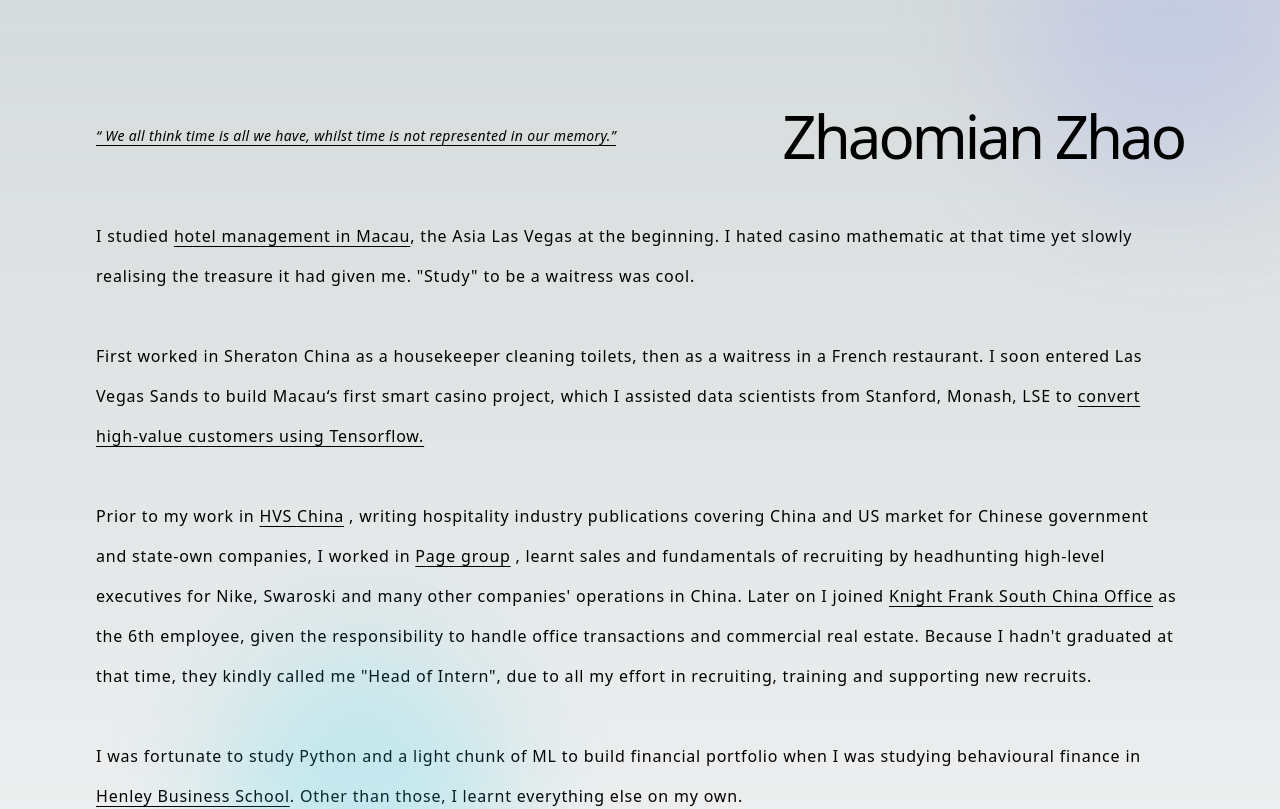
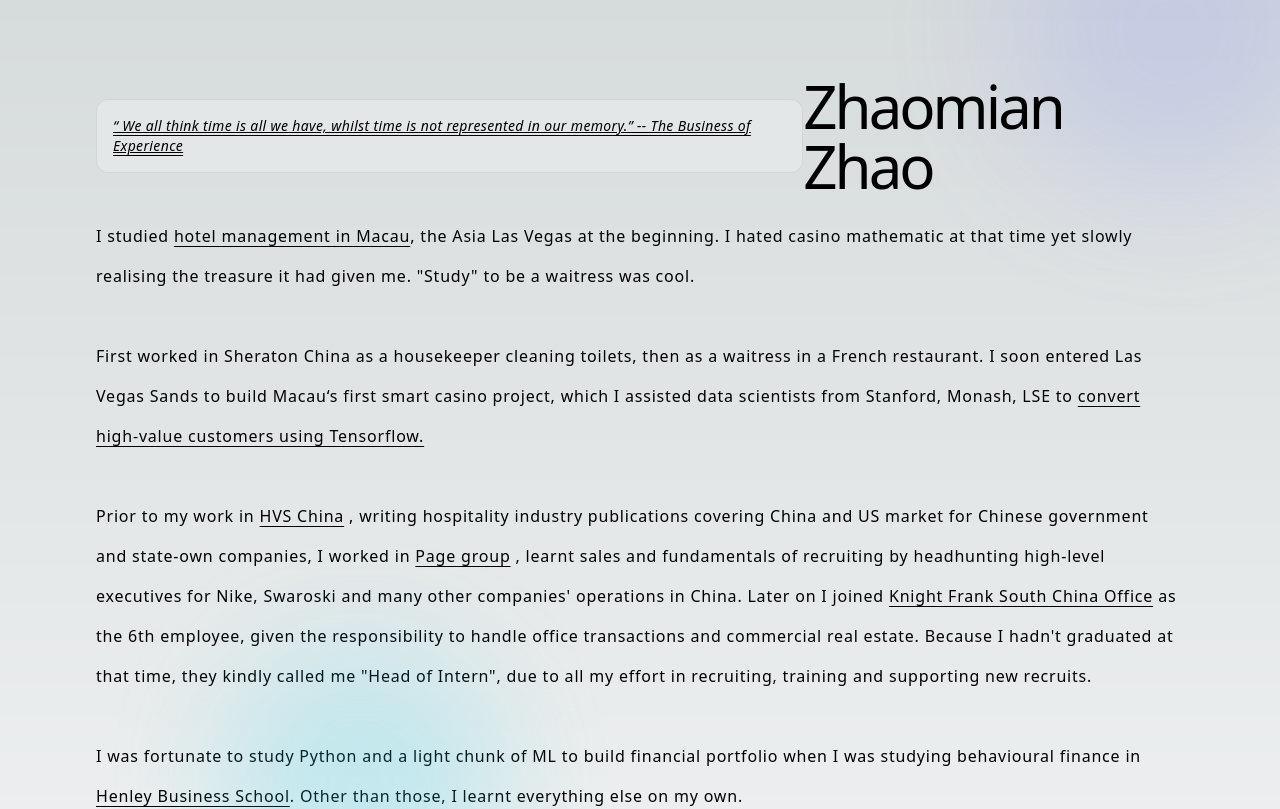
Before and after one commit to zmzlois/zhao-me, a Next.js app: page / in a window 1280 px wide. Shown: the top 809 px of the page. Built offline with nearby package versions, Linux system fonts and the light colour scheme.

Commit message:
business of experience

```diff
--- a/pages/index.tsx
+++ b/pages/index.tsx
@@ -22,10 +22,12 @@
         <div className={styles.description}>
           <Link
             href="https://medium.com/@zhaomianzhao/the-business-of-experience-c1af1c20bc69"
-            className={`md:text-md text-sm underline font-extralight tracking-wide flex justify-center items-center gap-2 underline-offset-4 decoration-0 italic`}
+            className={`text-sm underline font-extralight tracking-wide flex justify-center items-center gap-2 `}
           >
-            &#8220; We all think time is all we have, whilst time is not
-            represented in our memory.&#8221;
+            <p className="underline-offset-4 decoration-0 italic underline">
+              &#8220; We all think time is all we have, whilst time is not
+              represented in our memory.&#8221; -- The Business of Experience
+            </p>
           </Link>
 
           <div>
```
